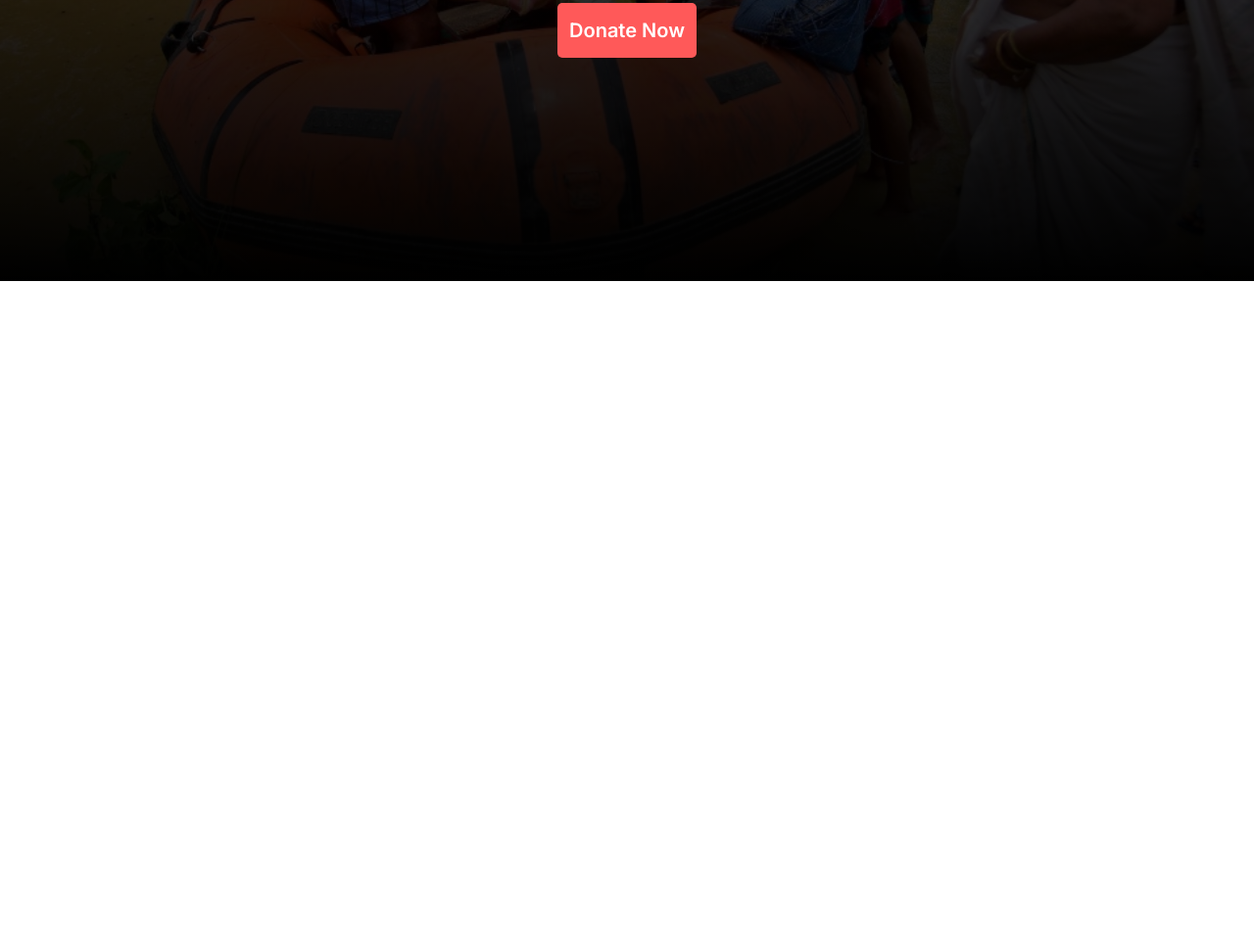
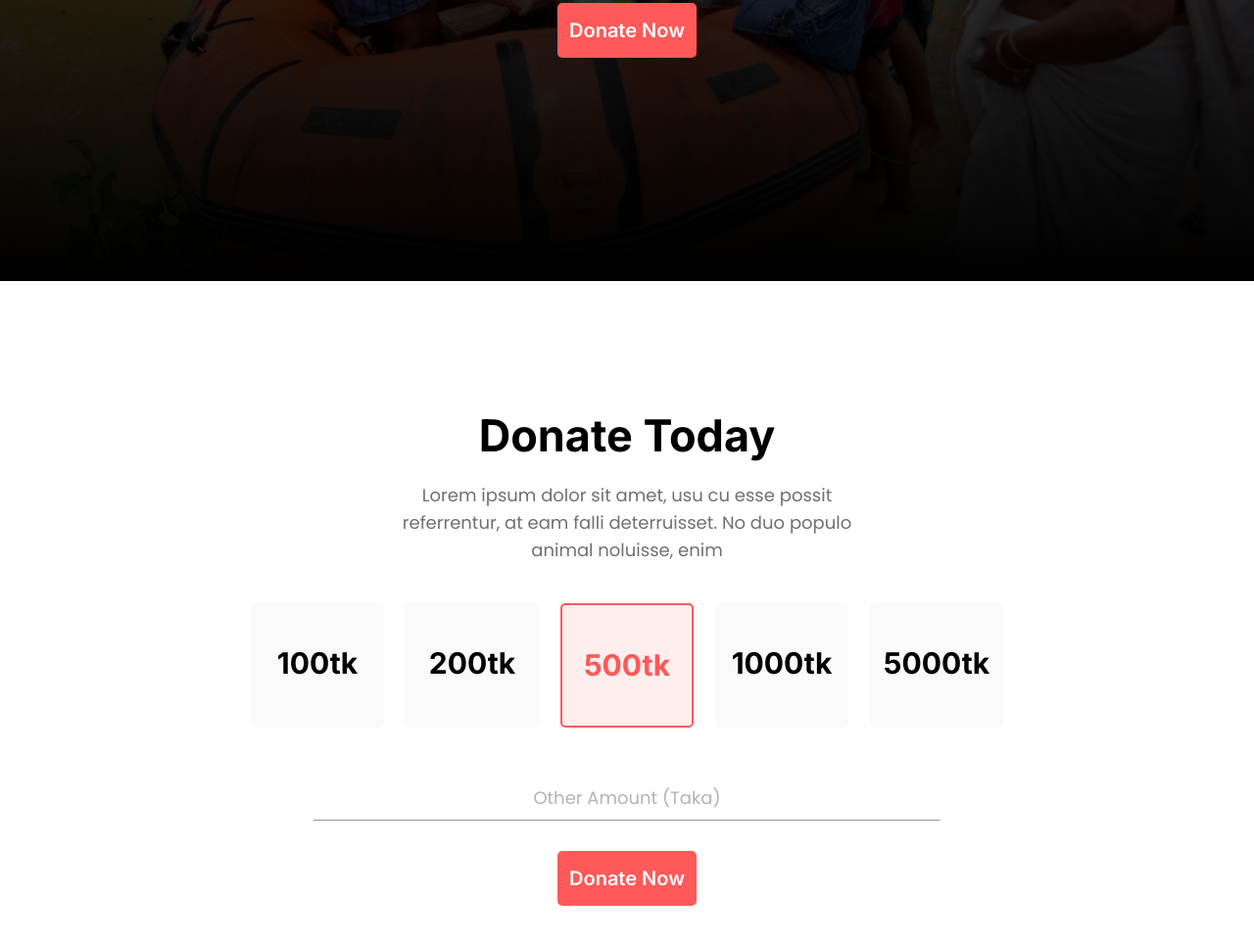
Before and after one commit to tahmina-97/donate-today, a plain HTML site: page index.html in a window 1280 px wide. Shown: the part 553-1516 px from the top of the page at 98% size. Before the commit the page ends 840 px from the top, so only its background shows below. Drawn offline with Linux system fonts and the light colour scheme.

Commit message:
donate section

```diff
--- a/index.html
+++ b/index.html
@@ -8,15 +8,47 @@
     <title>Be Humble</title>
 </head>
 <body>
+
+    <!-- $$$$$$$$$$$$$ header section html starts $$$$$$$$$$$$$$ -->
     <section id="header">
         <div class="header-content">
             <h1>Let's Help Those Who Are More In Need</h1>
-            <p class="poppins-regular">Lorem ipsum dolor sit amet, usu cu esse possit referrentur, at eam falli deterruisset. No duo populo animal noluisse, enim</p>
+            <p class="small-text">Lorem ipsum dolor sit amet, usu cu esse possit referrentur, at eam falli deterruisset. No duo populo animal noluisse, enim</p>
             <a class="btn-primary" href="#">Donate Now</a>
         </div>
+    </section>
+    <!-- $$$$$$$$$$$$$ header section html ends $$$$$$$$$$$$$$ -->
 
+    <!-- $$$$$$$$$$$$$ donate section html starts $$$$$$$$$$$$$$ -->
+    <section id="donate">
+        <h1 class="large-text">Donate Today</h1>
+        <p class="small-text">Lorem ipsum dolor sit amet, usu cu esse possit referrentur, at eam falli deterruisset. No duo populo animal noluisse, enim</p>
+
+        <div class="donation-amount">
+            <div class="box">100tk</div>
+            <div class="box">200tk</div>
+            <div class="box selected-box">500tk</div>
+            <div class="box">1000tk</div>
+            <div class="box">5000tk</div>
+        </div>
+
+        <div class="send-donation">
+            <h6 class="small-text">Other Amount (Taka)</h6>
+            <hr>
+            <a class="btn-primary" href="#">Donate Now</a>
+        </div>
+    </section>
+
+    <!-- $$$$$$$$$$$$$ donate section html ends $$$$$$$$$$$$$$ -->
+
+     <!-- $$$$$$$$$$$$$ donate-plan section html starts $$$$$$$$$$$$$$ -->
+    <section id="donate-plan">
 
     </section>
 
+     <!-- $$$$$$$$$$$$$ donate-pan section html ends $$$$$$$$$$$$$$ -->
+
+
+
 </body>
 </html>
--- a/style.css
+++ b/style.css
@@ -14,8 +14,37 @@
     font-family: 'Roboto', sans-serif;
 } */
 
+/* ##################### utility classes ###################### */
+
+.small-text{
+    font-family: 'Poppins', sans-serif;
+    text-align: center;
+    font-size: 18px;
+    font-weight: 400;
+    line-height: 28px;
+}
+
+.large-text{
+    font-family: 'Inter', sans-serif;
+    text-align: center;
+    font-size: 45px;
+    font-weight: 700;
+}
+
+.btn-primary{
+    display: inline-block;
+    text-decoration: none;
+    font-family: 'Inter', sans-serif;;
+    font-size: 20px;
+    font-weight: 600;
+    color: #ffffff;
+    padding: 16px 12px;
+    background-color: #FF5959;
+    border-radius: 5px;
+}
+
+
 /* ###################### header section styling ###################### */
-
 #header{
     position: relative;
     height: 105vh;
@@ -23,13 +52,13 @@
     background-repeat: no-repeat;
     background-size: cover;
     background-position: center;
+    margin-bottom: 130px;
 }
 
  .header-content{
     text-align: center;
     padding: 175px 307px;
     color: #ffffff;
-    /* width: 60%; */
 
 }
 .header-content h1{
@@ -42,28 +71,56 @@
  .header-content p{
     width: 60%;
     margin: 30px auto;
+ }
 
+ /* ###################### donate section styling ###################### */
+
+#donate{
+    margin-bottom: 130px;
+}
+#donate p{
+    width: 40%;
+    margin: 20px auto;
+    color: #707070;
+}
+
+.donation-amount{
+    display: flex;
+    justify-content: center;
+}
+
+.donation-amount .box{
+    font-family: 'Inter', sans-serif;
+    font-size: 30px;
+    font-weight: 700;
+    width: 136px;
+    line-height: 123px ;
+    background-color: #FAFAFA;
+    border-radius: 5px;
+    margin: 20px 11px;
+    text-align: center;
+
+}
+
+.donation-amount .selected-box{
+    background-color: #FFEEEE;
+    border: 2px solid #FF5959;
+    color: #FF5959;
+}
+
+#donate .send-donation{
+    text-align: center;
+}
+.send-donation h6{
+    color: #B3B3B3;
+    margin-top: 30px;
+    padding: 8px 0;
+}
+.send-donation hr{
+    width: 50%;
+    margin: 0 auto 30px auto;
 
 
 }
 
-.poppins-regular{
-    font-family: 'Poppins', sans-serif;
-    font-size: 16px;
-    font-weight: 400;
-    line-height: 28px;
-
-}
-
-.btn-primary{
-    display: inline-block;
-    text-decoration: none;
-    font-family: 'Inter', sans-serif;;
-    font-size: 20px;
-    font-weight: 600;
-    color: #ffffff;
-    padding: 16px 12px;
-    background-color: #FF5959;
-    border-radius: 5px;
-
-}
+/* ###################### donate-plan section styling ###################### */
```
Lines whose indentation alone changed are shown as unchanged.
